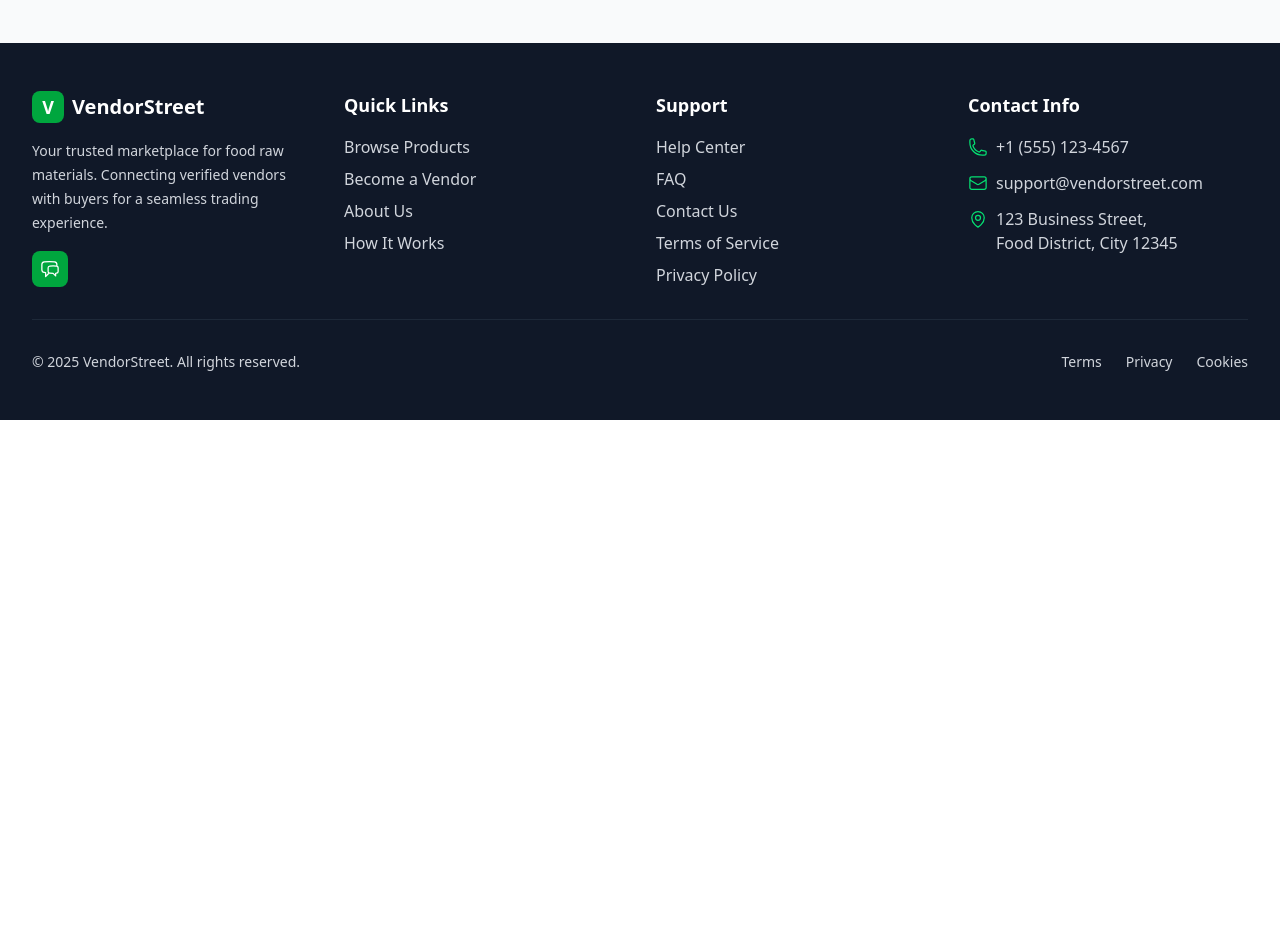
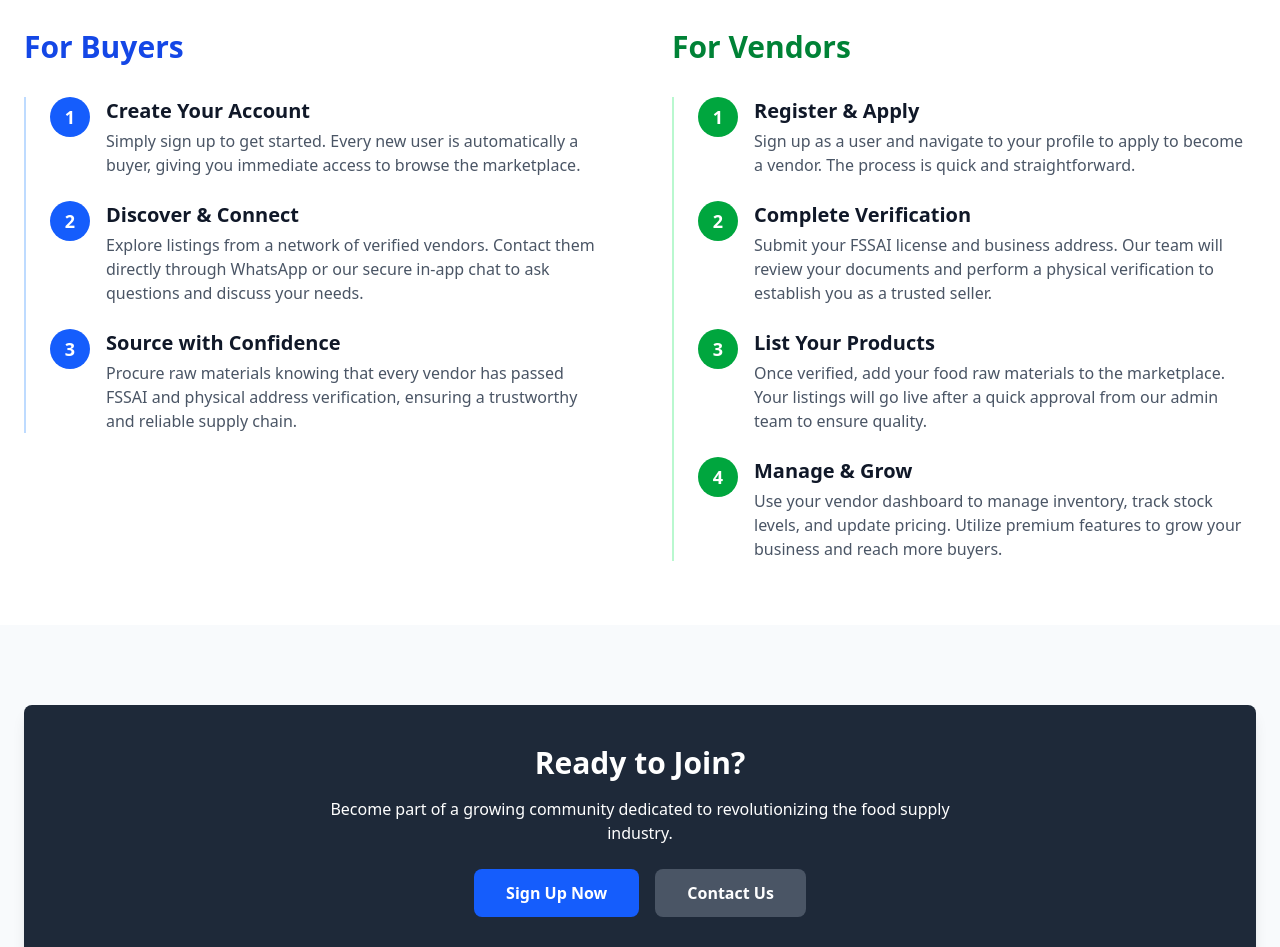
Before and after one commit to ArchitSaxena349/vendorstreet, a React (Vite) app in the folder Frontend/: page /how-it-works in a window 1280 px wide. Shown: the part 380-1327 px from the top of the page. Before the commit the page ends 800 px from the top, so only its background shows below. Built offline with nearby package versions, Linux system fonts and the light colour scheme.

Commit message:
How it works added

```diff
--- a/Frontend/src/App.jsx
+++ b/Frontend/src/App.jsx
@@ -13,6 +13,7 @@ import ProductListing from './pages/ProductListing'
 import VendorApplication from './pages/VendorApplication'
 import AboutPage from './pages/aboutus'
 import FaqPage from './pages/faq'
+import HowItWorksPage from './pages/howitworks'
 import Chat from './pages/Chat'
 import Profile from './pages/Profile'
 import Inventory from './pages/Inventory'
@@ -64,6 +65,7 @@ function App() {
             <Route path="/inventory" element={<Inventory user={user} />} />
             <Route path="/about-us" element={<AboutPage />} />
             <Route path="/faqq" element={<FaqPage />} />
+            <Route path="/how-it-works" element={<HowItWorksPage />} />
           </Routes>
         </main>
 
--- a/Frontend/src/pages/howitworks.jsx
+++ b/Frontend/src/pages/howitworks.jsx
@@ -0,0 +1,121 @@
+import React from 'react';
+
+// Placeholder icons can be replaced with a library like react-icons or SVGs
+const Step = ({ number, title, description, colorClass = 'bg-blue-600' }) => (
+  <div className="flex items-start space-x-4">
+    <div className={`flex-shrink-0 h-10 w-10 ${colorClass} text-white rounded-full flex items-center justify-center font-bold text-lg`}>
+      {number}
+    </div>
+    <div>
+      <h3 className="text-xl font-semibold text-gray-900">{title}</h3>
+      <p className="mt-1 text-gray-600">{description}</p>
+    </div>
+  </div>
+);
+
+const HowItWorksPage = () => {
+  return (
+    <div className="bg-white">
+      {/* Hero Section */}
+      <section className="bg-slate-50 text-center">
+        <div className="container mx-auto px-6 py-20">
+          <h1 className="text-4xl md:text-5xl font-bold text-gray-900">
+            Simple Steps to Get Started
+          </h1>
+          <p className="mt-4 text-lg text-gray-600 max-w-3xl mx-auto">
+            VendorStreet simplifies the process of sourcing and selling. Follow our straightforward guide for buyers and vendors.
+          </p>
+        </div>
+      </section>
+
+      {/* Main Content */}
+      <section className="container mx-auto px-6 py-16">
+        <div className="grid grid-cols-1 md:grid-cols-2 gap-x-16 gap-y-12">
+
+          {/* === For Buyers === */}
+          <div className="space-y-8">
+            <h2 className="text-3xl font-bold text-center md:text-left text-blue-700">
+              For Buyers
+            </h2>
+            <div className="space-y-6 border-l-2 border-blue-200 pl-6">
+              <Step
+                number="1"
+                title="Create Your Account"
+                description="Simply sign up to get started. Every new user is automatically a buyer, giving you immediate access to browse the marketplace."
+                colorClass="bg-blue-600"
+              />
+              <Step
+                number="2"
+                title="Discover & Connect"
+                description="Explore listings from a network of verified vendors. Contact them directly through WhatsApp or our secure in-app chat to ask questions and discuss your needs."
+                colorClass="bg-blue-600"
+              />
+              <Step
+                number="3"
+                title="Source with Confidence"
+                description="Procure raw materials knowing that every vendor has passed FSSAI and physical address verification, ensuring a trustworthy and reliable supply chain."
+                colorClass="bg-blue-600"
+              />
+            </div>
+          </div>
+
+          {/* === For Vendors === */}
+          <div className="space-y-8">
+            <h2 className="text-3xl font-bold text-center md:text-left text-green-700">
+              For Vendors
+            </h2>
+            <div className="space-y-6 border-l-2 border-green-200 pl-6">
+              <Step
+                number="1"
+                title="Register & Apply"
+                description="Sign up as a user and navigate to your profile to apply to become a vendor. The process is quick and straightforward."
+                colorClass="bg-green-600"
+              />
+              <Step
+                number="2"
+                title="Complete Verification"
+                description="Submit your FSSAI license and business address. Our team will review your documents and perform a physical verification to establish you as a trusted seller."
+                colorClass="bg-green-600"
+              />
+              <Step
+                number="3"
+                title="List Your Products"
+                description="Once verified, add your food raw materials to the marketplace. Your listings will go live after a quick approval from our admin team to ensure quality."
+                colorClass="bg-green-600"
+              />
+              <Step
+                number="4"
+                title="Manage & Grow"
+                description="Use your vendor dashboard to manage inventory, track stock levels, and update pricing. Utilize premium features to grow your business and reach more buyers."
+                colorClass="bg-green-600"
+              />
+            </div>
+          </div>
+
+        </div>
+      </section>
+
+      {/* Call to Action Section */}
+      <section className="bg-slate-50">
+          <div className="container mx-auto px-6 py-20">
+              <div className="bg-gray-800 text-white rounded-lg p-10 text-center shadow-lg">
+                  <h2 className="text-3xl font-bold mb-4">Ready to Join?</h2>
+                  <p className="mb-6 max-w-2xl mx-auto">
+                      Become part of a growing community dedicated to revolutionizing the food supply industry.
+                  </p>
+                  <div className="flex flex-col sm:flex-row justify-center gap-4">
+                      <a href="/register" className="bg-blue-600 text-white font-semibold py-3 px-8 rounded-lg hover:bg-blue-500 transition-colors">
+                          Sign Up Now
+                      </a>
+                      <a href="/contact" className="bg-gray-600 text-white font-semibold py-3 px-8 rounded-lg hover:bg-gray-500 transition-colors">
+                          Contact Us
+                      </a>
+                  </div>
+              </div>
+          </div>
+      </section>
+    </div>
+  );
+};
+
+export default HowItWorksPage;
```
